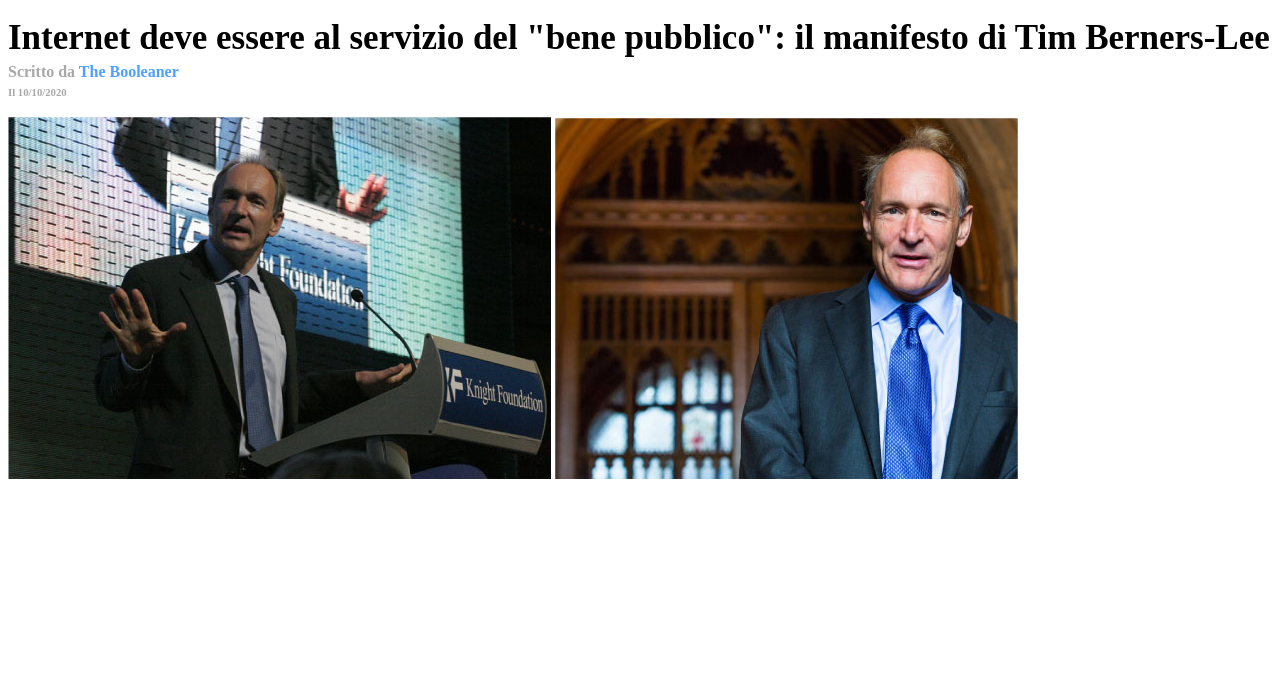
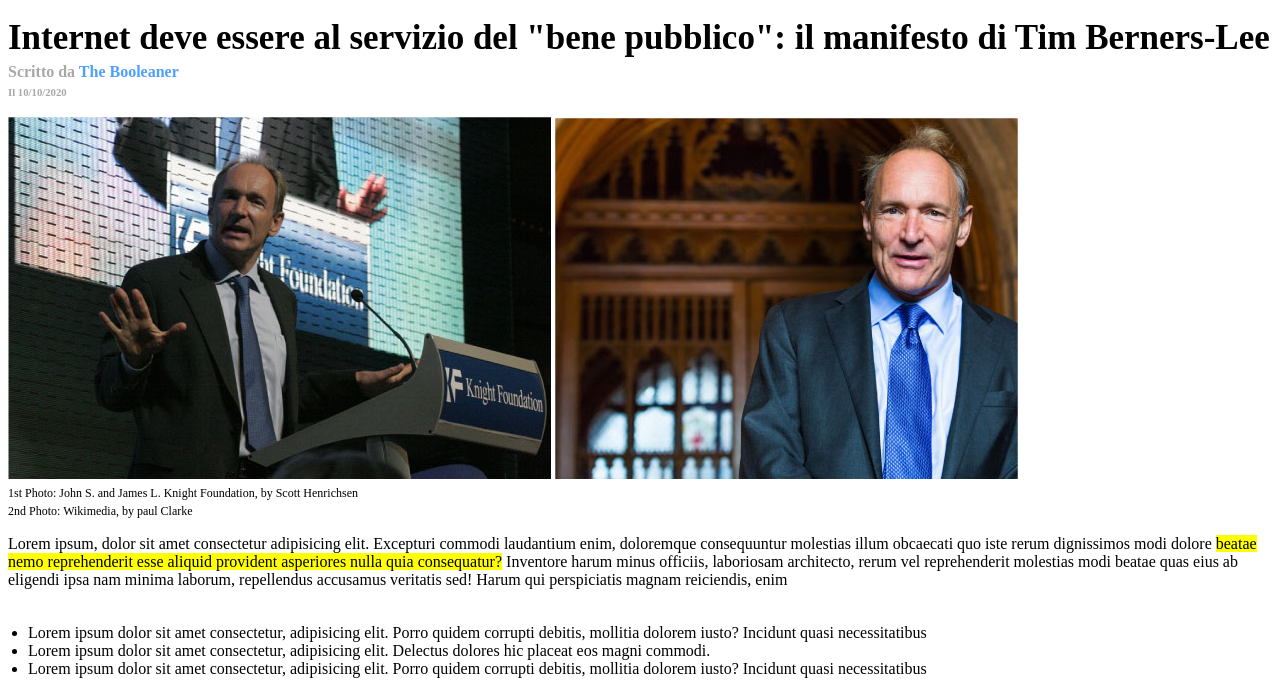
Before and after one commit to LucaVerth/html-css-booleaner, a plain HTML site: page index.html in a window 1280 px wide. Shown: the part 160-848 px from the top of the page. Before the commit the page ends 816 px from the top, so only its background shows below. Drawn offline with Linux system fonts and the light colour scheme.

Commit message:
main text added

```diff
--- a/CSS/style.css
+++ b/CSS/style.css
@@ -45,3 +45,22 @@ h4 span{
   display: inline-block;
   margin-top: 20px;
 }
+
+.photo-descrip span{
+  font-size: 12px;
+  margin: 0px;
+}
+
+p span{
+  background-color:  #FFFF00;
+}
+
+.text{
+  margin-bottom: 25px;
+}
+
+.text-list{
+  list-style-type: disc;
+  padding: 10px;
+  margin: 10px;
+}
--- a/index.html
+++ b/index.html
@@ -25,6 +25,7 @@
         </div>
       </Section>
 
+      <!-- photo and description -->
       <section>
         <div class="images-1">
           <img src="img/tim-1.jpg" alt="">
@@ -32,6 +33,33 @@
         <div class="images-2">
           <img src="img/tim-2.jpg" alt="">
         </div>
+        <div class="photo-descrip">
+          <span>1st Photo: John S. and James L. Knight Foundation, by Scott Henrichsen </span> <br>
+          <span>2nd Photo: Wikimedia, by paul Clarke</span>
+        </div>
+      </section>
+      <!-- /photo and description -->
+
+      <!-- text and list -->
+      <section>
+        <div>
+          <P class="text">
+            Lorem ipsum, dolor sit amet consectetur adipisicing elit. Excepturi commodi laudantium enim, doloremque consequuntur molestias illum obcaecati quo iste rerum dignissimos modi dolore <span>beatae nemo reprehenderit esse aliquid provident asperiores nulla quia consequatur?</span> Inventore harum minus officiis, laboriosam architecto, rerum vel reprehenderit molestias modi beatae quas eius ab eligendi ipsa nam minima laborum, repellendus accusamus veritatis sed! Harum qui perspiciatis magnam reiciendis, enim
+          </P>
+        </div>
+
+        <div>
+          <ul class="text-list">
+            <li>Lorem ipsum dolor sit amet consectetur, adipisicing elit. Porro quidem corrupti debitis, mollitia dolorem iusto? Incidunt quasi necessitatibus </li>
+            <li>Lorem ipsum dolor sit amet consectetur, adipisicing elit. Delectus dolores hic placeat eos magni commodi.</li>
+            <li>Lorem ipsum dolor sit amet consectetur, adipisicing elit. Porro quidem corrupti debitis, mollitia dolorem iusto? Incidunt quasi necessitatibus </li>
+          </ul>
+        </div>
+      </section>
+      <!-- /text and list -->
+
+      <section>
+
       </section>
 
     </main>
```
